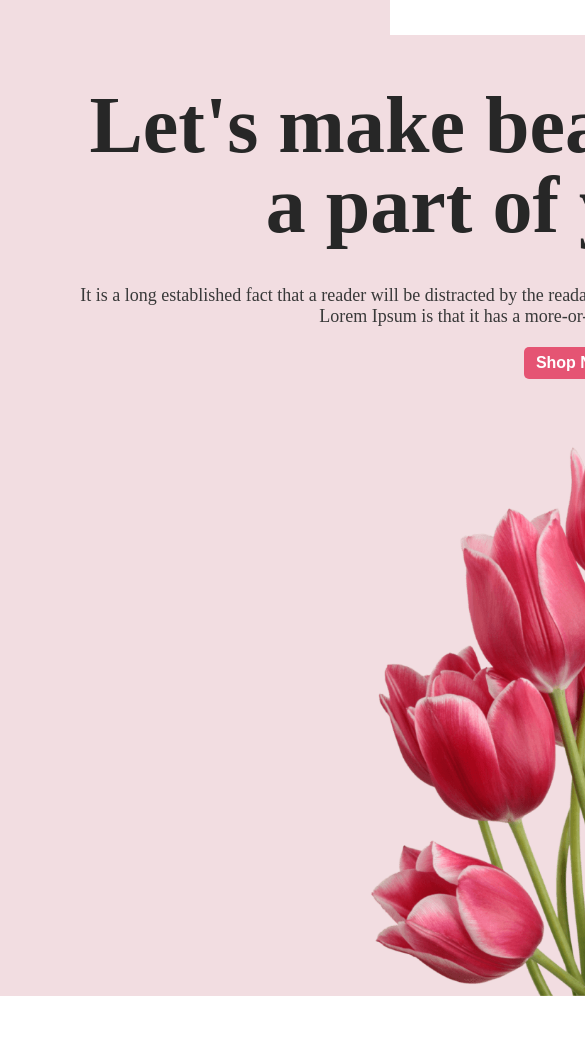
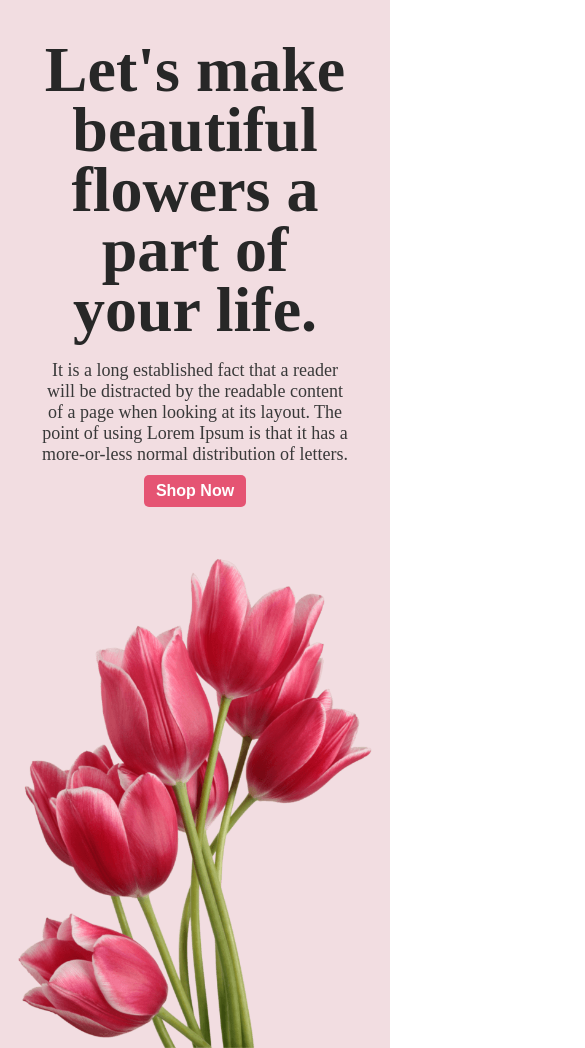
Before and after one commit to HoridasPro/flower-portfolio-project, a plain HTML site: page index.html in a window 390 px wide. Shown: the top 1048 px of the page, 585 px wide, since content can reach past the window. Before the commit the page ends 996 px from the top, so only its background shows below. Drawn offline with Linux system fonts and the light colour scheme.

Commit message:
updated to responsive

```diff
--- a/index.html
+++ b/index.html
@@ -8,14 +8,14 @@
 </head>
 <body>
   <header class="header">
-    <div class="banner display width_container">
+    <section class="banner display width_container">
       <div class="banner_content">
         <h1 class="banner_h1 color_primary">Let's make beautiful flowers a part of your life.</h1>
         <p class="banner_p">It is a long established fact that a reader will be distracted by the readable content of a page when looking at its layout. The point of using Lorem Ipsum is that it has a more-or-less normal distribution of letters.</p>
         <button class="banner_button">Shop Now</button>
       </div>
       <img src="./images/pngwing 10.png" alt="">
-    </div>
+    </section>
   </header>
 </body>
 </html>
--- a/styless/style.css
+++ b/styless/style.css
@@ -5,11 +5,10 @@
 }
 .header{
   background-color: #f2dde1;
-  padding-top: 35px;
 }
 /* shared width */
 .width_container{
-  width: 1150px;
+  max-width: 1150px;
   margin: 0 auto;
 }
 /* display flex */
@@ -65,32 +64,20 @@
 /* Small Device Responsive */
 @media screen and (max-width:576px){
   .banner{
-  background-color: #f2dde1;
   flex-direction: column;
-  padding-top: -60px;
   }
-  .banner_content{
+  .banner_content,.banner_h1,.banner_p{
   max-width: 100%;
-  padding: 0 40px;
-  padding-top: 50px;
+  text-align: center;
+  padding: 0 20px;
+  margin-top: 20px;
  }
  .banner_h1{
-  padding: 0 40px;
-  max-width: 100%;
-  text-align: center;
- }
- .banner_p{
-  padding: 0 40px;
-  max-width: 100%;
-  text-align: center;
-  margin-top: 40px;
- }
- .banner_button{
-  margin: 0 auto;
-  display: block;
-  margin-top: 20px;
+  font-size: 4rem;
+  line-height: 60px;
  }
  .banner img{
+  max-width: 100%;
   margin-top: 50px;
  }
  }
```
